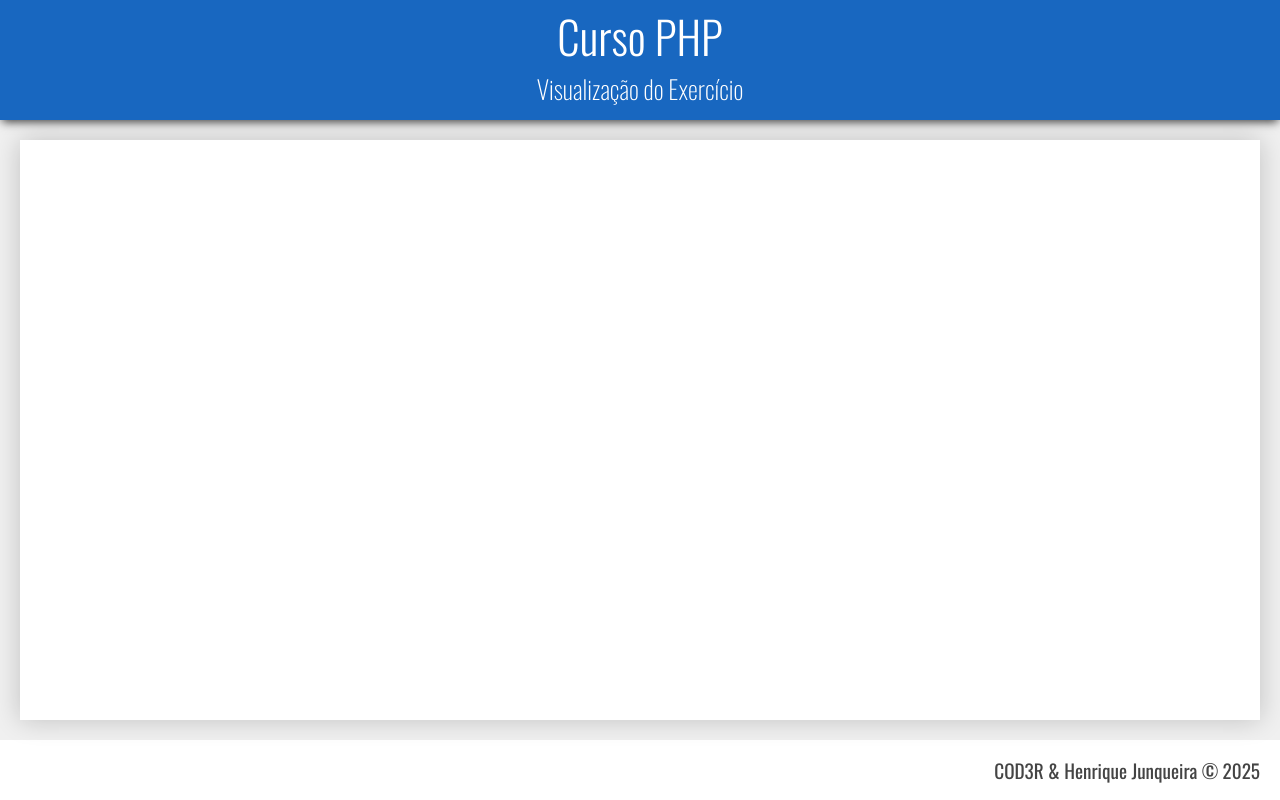
After one commit to henriquejunqueira/curso_php_udemy, a PHP site: page /exercicio.php in a window 1280 px wide. The commit adds this page. Run offline with PHP 8.4, Linux system fonts and the light colour scheme.

Commit message:
Iniciada estrutura do arquivo exericio.php e criado o arquivo de estilo exercicio.css

```diff
--- /dev/null
+++ b/exercicio.php
@@ -0,0 +1,26 @@
+<!DOCTYPE html>
+<html lang="en">
+  <head>
+    <meta charset="UTF-8" />
+    <link rel="preconnect" href="https://fonts.googleapis.com" />
+    <link rel="preconnect" href="https://fonts.gstatic.com" crossorigin />
+    <link
+      href="https://fonts.googleapis.com/css2?family=Oswald:wght@200..700&display=swap"
+      rel="stylesheet"
+    />
+    <link rel="stylesheet" href="./assets/css/estilo.css" />
+    <title>Exercício</title>
+  </head>
+  <body>
+    <header class="cabecalho">
+      <h1>Curso PHP</h1>
+      <h2>Visualização do Exercício</h2>
+    </header>
+    <main class="principal">
+      <div class="conteudo">
+
+      </div>
+    </main>
+    <footer class="rodape">COD3R & Henrique Junqueira © <?= date('Y')?></footer>
+  </body>
+</html>
--- a/index.php
+++ b/index.php
@@ -22,7 +22,7 @@
           <div class="modulo verde">
             <h3>Módulo 01</h3>
             <ul>
-              <li><a href="#">Exercício A</a></li>
+              <li><a href="exercicio.php">Exercício A</a></li>
               <li><a href="#">Exercício B</a></li>
               <li><a href="#">Exercício C</a></li>
             </ul>
```
Also changed, not shown: assets/css/exercicio.css (added).
